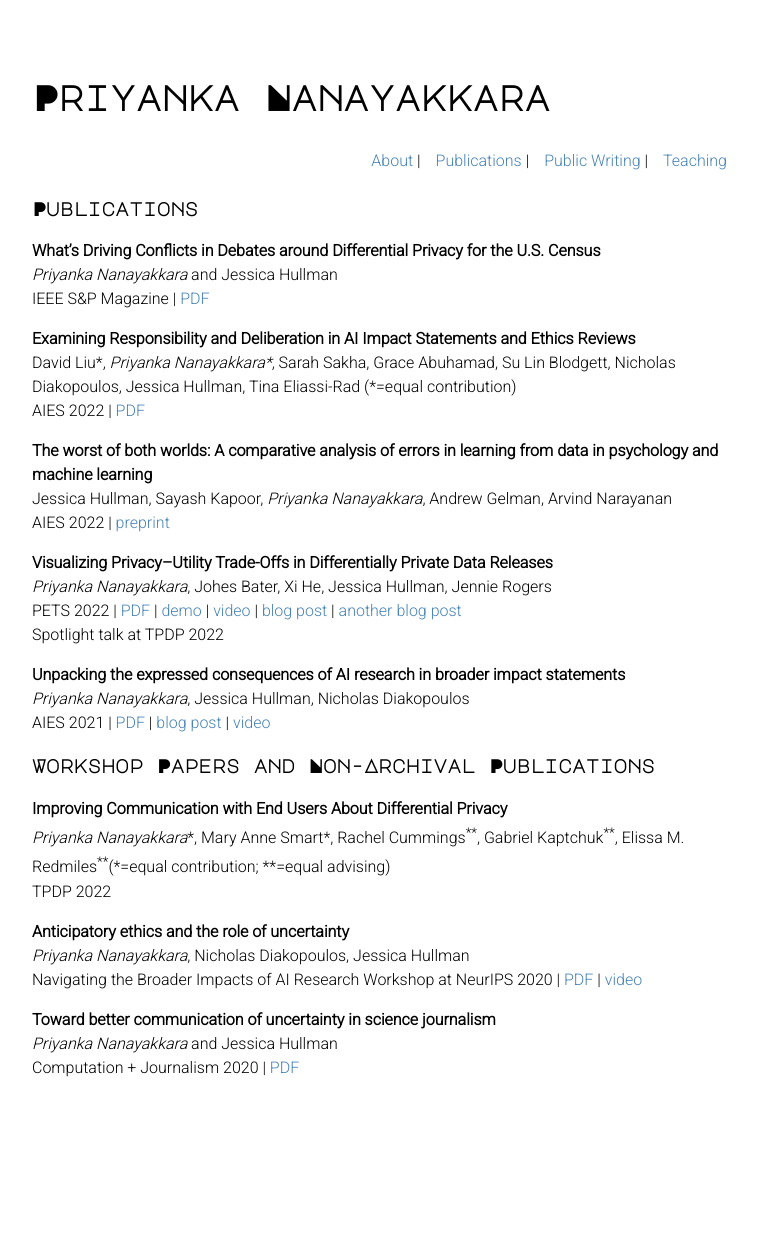
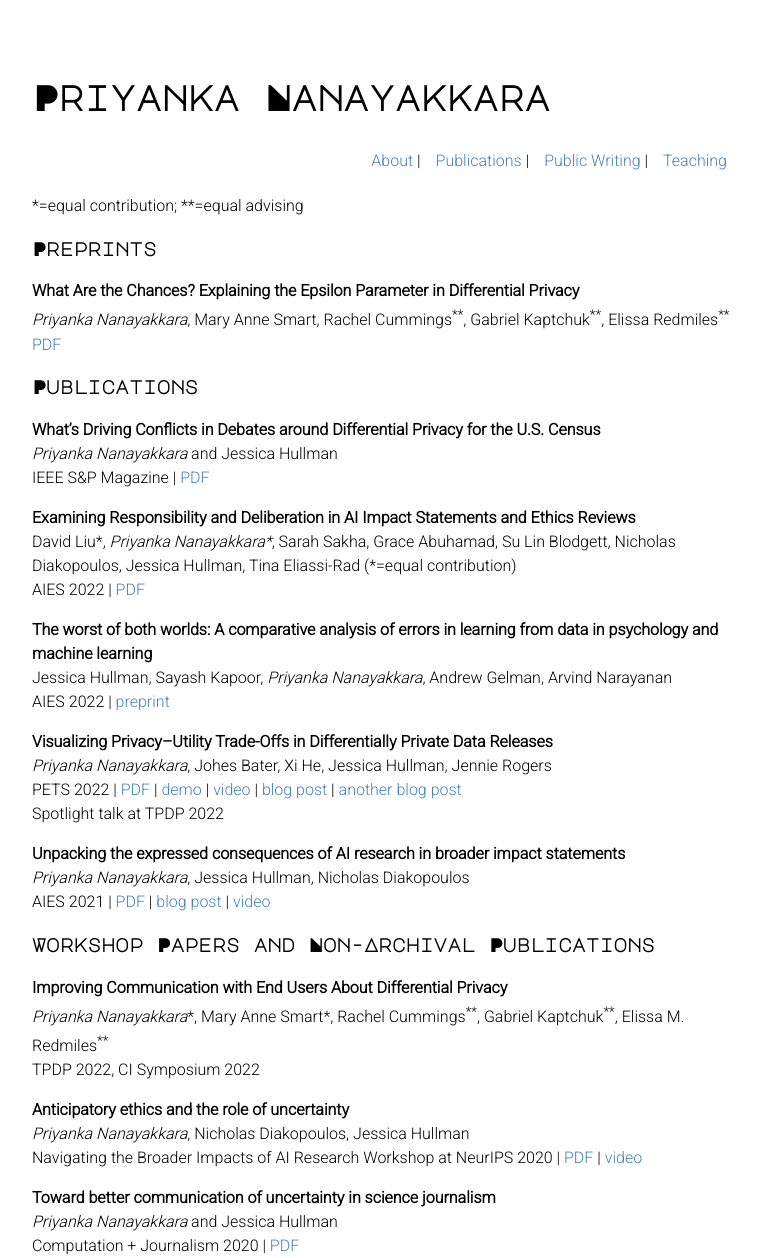
Before and after one commit to priyakalot/priyakalot.github.io, a Jekyll site: the page built from publications.md, in a window 1280 px wide. Shown: the whole page, without its empty margins (258-1018 px from the left). Built offline with Jekyll 4.4.1, drawn with Linux system fonts in a browser that asks for light colours; nearby versions of some CDN libraries; our own code applies the rules of GitHub Pages for plain Markdown files; before the commit the page ends 1080 px from its top, so only the background shows below that.

Commit message:
Add What are the Chances; move legend to top

```diff
--- a/publications.md
+++ b/publications.md
@@ -1,6 +1,12 @@
 ---
 layout: default
 ---
+*=equal contribution; \*\*=equal advising
+
+### Preprints
+**What Are the Chances? Explaining the Epsilon Parameter in Differential Privacy**\
+_Priyanka Nanayakkara_, Mary Anne Smart, Rachel Cummings<sup>\*\*</sup>, Gabriel Kaptchuk<sup>\*\*</sup>, Elissa Redmiles<sup>\*\*</sup>\
+[PDF](https://arxiv.org/pdf/2303.00738.pdf)
 
 ### Publications
 
@@ -27,8 +33,8 @@ AIES 2021 | [PDF](https://arxiv.org/pdf/2105.04760.pdf) | [blog post](https://me
 
 ### Workshop Papers and Non-Archival Publications
 **Improving Communication with End Users About Differential Privacy**\
-_Priyanka Nanayakkara_\*, Mary Anne Smart\*, Rachel Cummings<sup>\*\*</sup>, Gabriel Kaptchuk<sup>\*\*</sup>, Elissa M. Redmiles<sup>\*\*</sup>(*=equal contribution; \*\*=equal advising)\
-TPDP 2022
+_Priyanka Nanayakkara_\*, Mary Anne Smart\*, Rachel Cummings<sup>\*\*</sup>, Gabriel Kaptchuk<sup>\*\*</sup>, Elissa M. Redmiles<sup>\*\*</sup>\
+TPDP 2022, CI Symposium 2022
 
 **Anticipatory ethics and the role of uncertainty**\
 _Priyanka Nanayakkara_, Nicholas Diakopoulos, Jessica Hullman\
```
